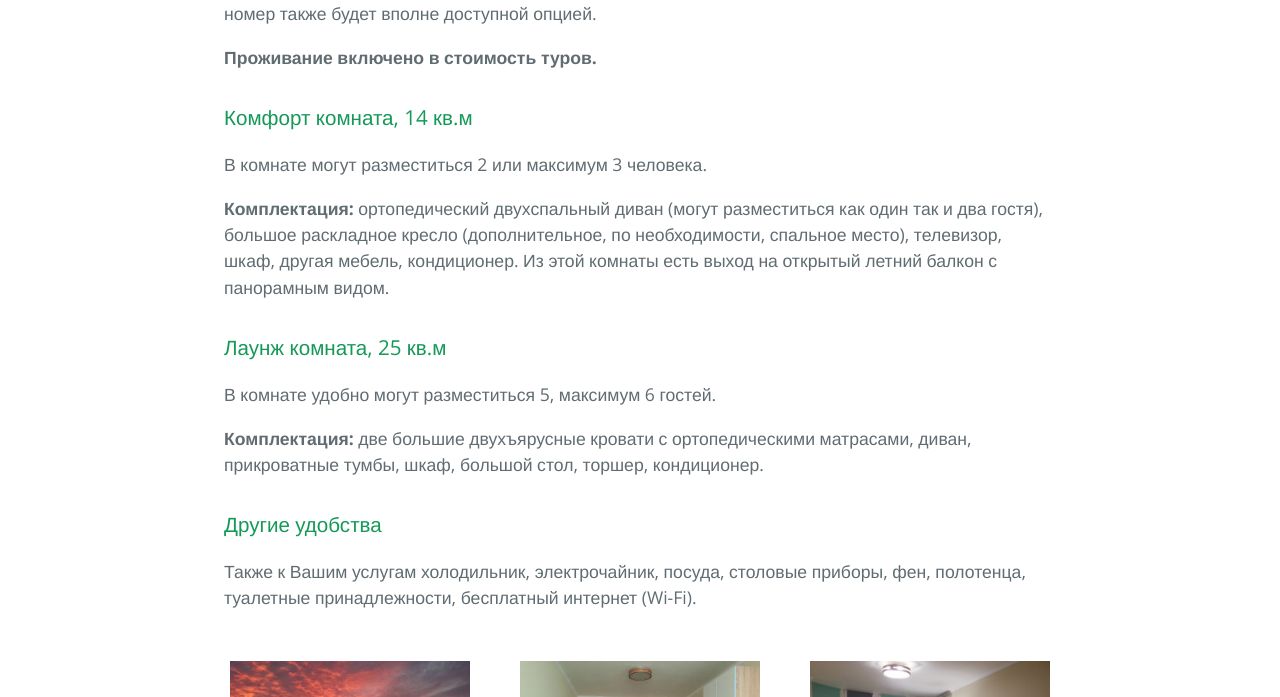
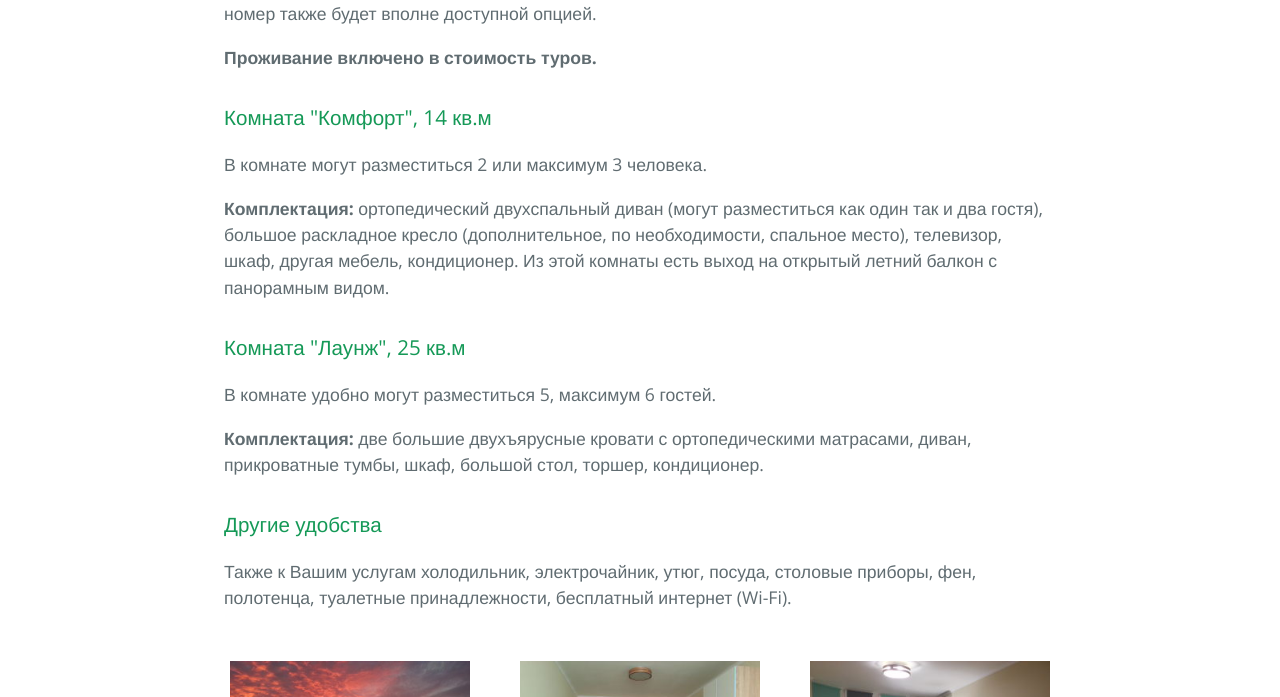
Before and after one commit to kyivin/kyivin.github.io, a Jekyll site: the page built from 3galleryru.md, in a window 1280 px wide. Shown: the part 600-1297 px from the top of the page. Built offline with Jekyll 4.4.1, drawn with Linux system fonts in a browser that asks for light colours; nearby versions of some CDN libraries; library files that are not in the unit come from our copies.

Commit message:
currency sign fix, text fixes

```diff
--- a/3galleryru.md
+++ b/3galleryru.md
@@ -17,12 +17,12 @@ lang: ru
 
 <p><b>Проживание включено в стоимость туров.</b></p>
 
-<h3><a id="designer-templates" class="anchor" href="#designer-templates" aria-hidden="true"><span class="octicon octicon-link"></span></a>Комфорт комната, 14 кв.м</h3>
+<h3><a id="designer-templates" class="anchor" href="#designer-templates" aria-hidden="true"><span class="octicon octicon-link"></span></a>Комната "Комфорт", 14 кв.м</h3>
 
 <p>В комнате могут разместиться 2 или максимум 3 человека.</p>
 <p><b>Комплектация:</b> ортопедический двухспальный диван (могут разместиться как один так и два гостя), большое раскладное кресло (дополнительное, по необходимости, спальное место), телевизор, шкаф, другая мебель, кондиционер. Из этой комнаты есть выход на открытый летний балкон с панорамным видом.</p>
 
-<h3><a id="designer-templates" class="anchor" href="#designer-templates" aria-hidden="true"><span class="octicon octicon-link"></span></a>Лаунж комната, 25 кв.м</h3>
+<h3><a id="designer-templates" class="anchor" href="#designer-templates" aria-hidden="true"><span class="octicon octicon-link"></span></a>Комната "Лаунж", 25 кв.м</h3>
 
 В комнате удобно могут разместиться 5, максимум 6 гостей.
 
@@ -30,7 +30,7 @@ lang: ru
 
 <h3><a id="designer-templates" class="anchor" href="#designer-templates" aria-hidden="true"><span class="octicon octicon-link"></span></a>Другие удобства</h3>
 
-<p>Также к Вашим услугам холодильник, электрочайник, посуда, столовые приборы, фен, полотенца, туалетные принадлежности, бесплатный интернет (Wi-Fi).</p>
+<p>Также к Вашим услугам холодильник, электрочайник, утюг, посуда, столовые приборы, фен, полотенца, туалетные принадлежности, бесплатный интернет (Wi-Fi).</p>
 
 <div class="gallery">
   {% for item in site.data.images %}
```
Also changed, not shown: 4pricing_planru.md (+4 -4 lines), 5promoru.md (+2 -2 lines), ackru.md (+1 -1 lines), js/slider.js (+10 -11 lines).
